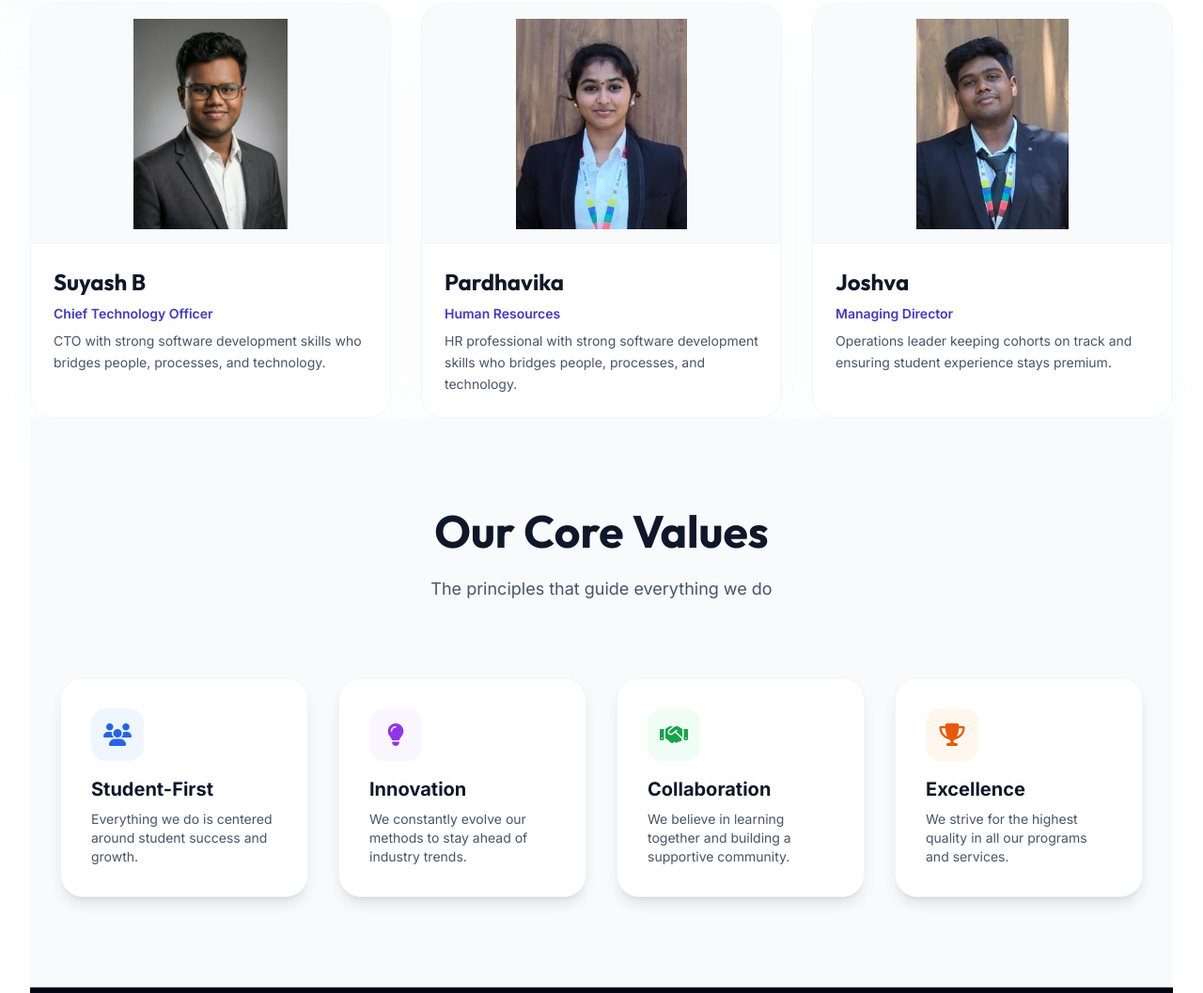
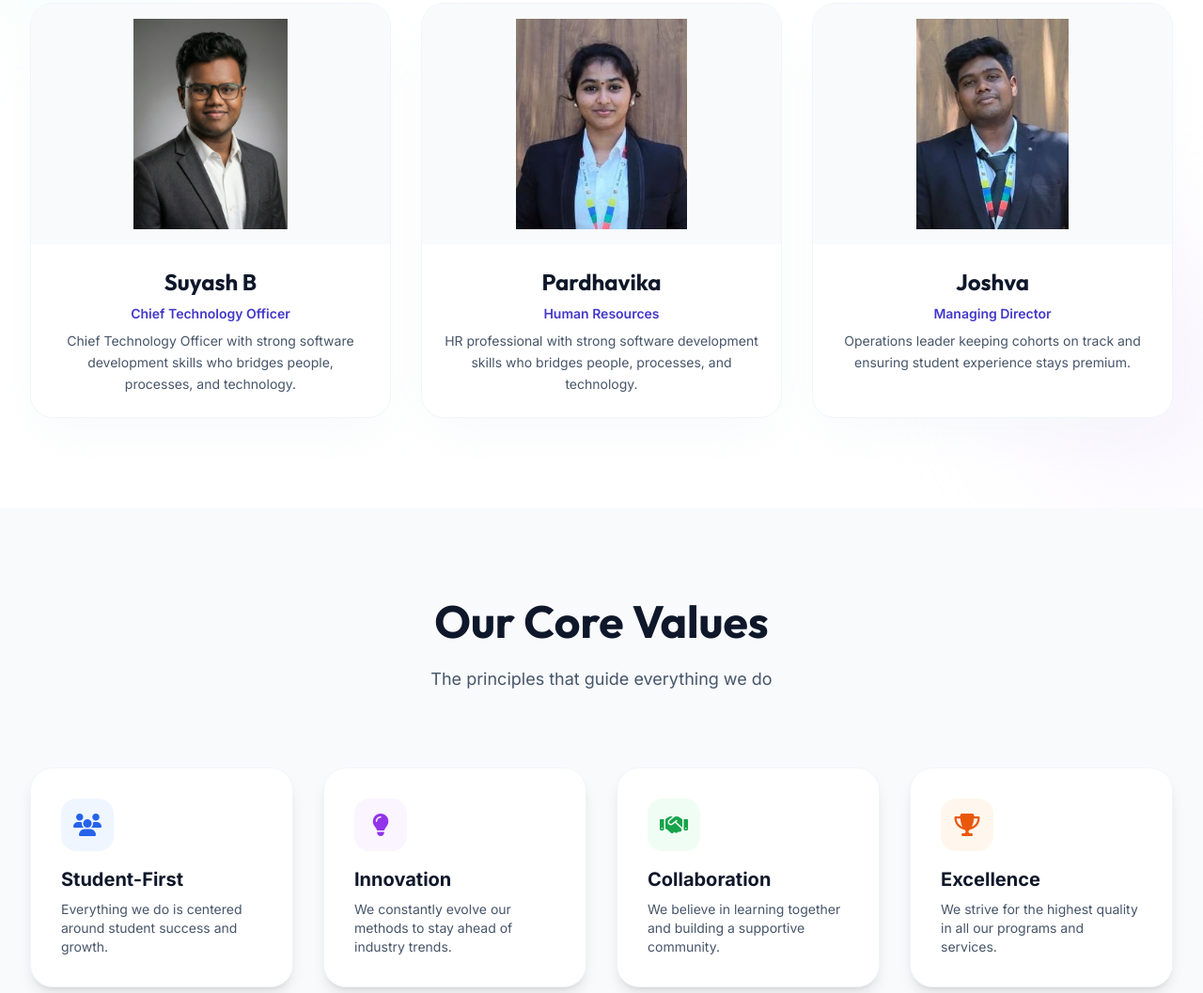
Before and after one commit to dakh524/dakh-landing, a plain HTML site: page about.html in a window 1280 px wide. Shown: the part 1681-2738 px from the top of the page at 94% size. Drawn offline with nearby package versions, Linux system fonts and the light colour scheme.

Commit message:
teamedit

```diff
--- a/about.html
+++ b/about.html
@@ -226,41 +226,46 @@
                     <h2 class="text-3xl md:text-5xl font-display font-bold text-slate-900 mt-4 mb-3">The People Behind Dakh Edu</h2>
                     <p class="text-slate-600 text-base md:text-lg leading-relaxed">Meet the builders behind Dakh Edu.</p>
                 </div>
-    <!-- Suyash B -->
+
                 <div class="grid grid-cols-1 md:grid-cols-3 gap-6 md:gap-8">
+
                     <div class="bg-white rounded-3xl border border-slate-100 shadow-2xl shadow-slate-100/60 overflow-hidden hover:-translate-y-1 transition-all duration-300 h-full flex flex-col" data-aos="fade-up">
                         <div class="h-64 w-full bg-slate-50 flex items-center justify-center p-4">
                             <img src="team/suyash.jpg" alt="Suyash portrait" class="h-full w-full object-contain">
                         </div>
-                        <div class="p-5 md:p-6 space-y-2 flex-1">
+                        <div class="p-5 md:p-6 space-y-2 flex-1 text-center">
                             <h3 class="text-xl md:text-2xl font-display font-bold text-slate-900">Suyash B</h3>
                             <p class="text-sm font-semibold text-brand-700">Chief Technology Officer</p>
-                            <p class="text-sm text-slate-600 leading-relaxed">CTO with strong software development skills who bridges people, processes, and technology.</p>
+                            <p class="text-sm text-slate-600 leading-relaxed">Chief Technology Officer with strong software development skills who bridges people, processes, and technology.</p>
                         </div>
                     </div>
-                <!-- Pardhavika -->
+
                     <div class="bg-white rounded-3xl border border-slate-100 shadow-2xl shadow-slate-100/60 overflow-hidden hover:-translate-y-1 transition-all duration-300 h-full flex flex-col" data-aos="fade-up" data-aos-delay="100">
                         <div class="h-64 w-full bg-slate-50 flex items-center justify-center p-4">
                             <img src="team/Pardhavika.jpg" alt="Pardhavika portrait" class="h-full w-full object-contain">
                         </div>
-                        <div class="p-5 md:p-6 space-y-2 flex-1">
+                        <div class="p-5 md:p-6 space-y-2 flex-1 text-center">
                             <h3 class="text-xl md:text-2xl font-display font-bold text-slate-900">Pardhavika</h3>
                             <p class="text-sm font-semibold text-brand-700">Human Resources</p>
                             <p class="text-sm text-slate-600 leading-relaxed">HR professional with strong software development skills who bridges people, processes, and technology.</p>
                         </div>
                     </div>
-                <!-- Joshva -->
+
                     <div class="bg-white rounded-3xl border border-slate-100 shadow-2xl shadow-slate-100/60 overflow-hidden hover:-translate-y-1 transition-all duration-300 h-full flex flex-col" data-aos="fade-up" data-aos-delay="200">
                         <div class="h-64 w-full bg-slate-50 flex items-center justify-center p-4">
                             <img src="team/joshva.jpg" alt="Joshva portrait" class="h-full w-full object-contain">
                         </div>
-                        <div class="p-5 md:p-6 space-y-2 flex-1">
+                        <div class="p-5 md:p-6 space-y-2 flex-1 text-center">
                             <h3 class="text-xl md:text-2xl font-display font-bold text-slate-900">Joshva</h3>
                             <p class="text-sm font-semibold text-brand-700">Managing Director</p>
                             <p class="text-sm text-slate-600 leading-relaxed">Operations leader keeping cohorts on track and ensuring student experience stays premium.</p>
                         </div>
                     </div>
+
                 </div>
+            </div>
+        </section>
+
     <!-- Values Section -->
     <section class="py-16 md:py-24 bg-slate-50 relative overflow-hidden">
         <div class="max-w-7xl mx-auto px-4 sm:px-6 lg:px-8 relative z-10">
```
Also changed, not shown: images/MSME.png.
